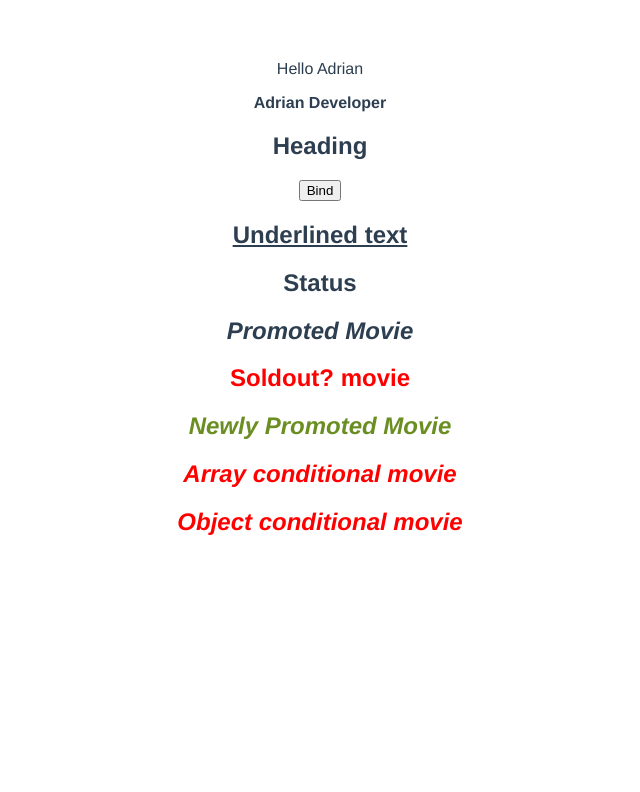
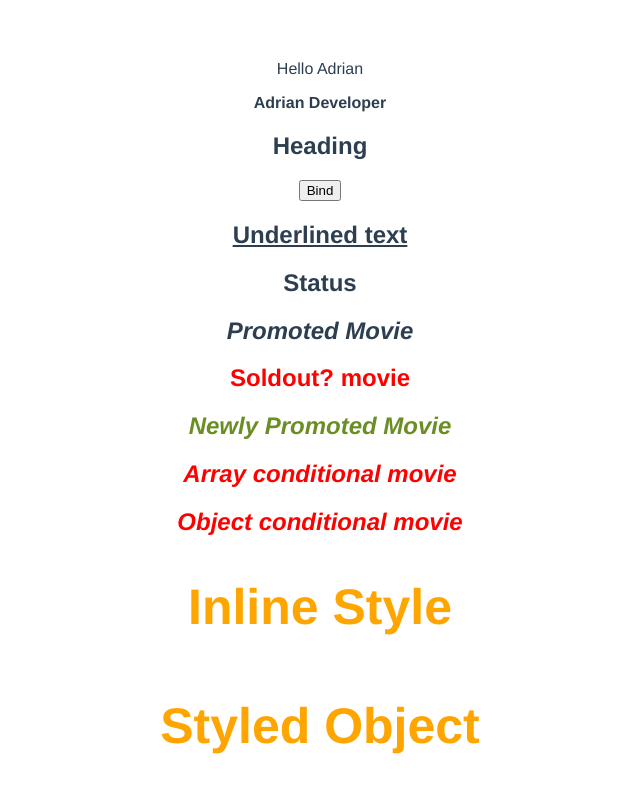
Before and after one commit to adrianhm13/learning-vue3, a Vue app in the folder hello-world/: page / in a window 1280 px wide. Shown: the top 792 px of the page, without its empty margins (320-960 px from the left). Built offline with nearby package versions, Linux system fonts and the light colour scheme.

Commit message:
Binding Styles

```diff
--- a/hello-world/src/App.vue
+++ b/hello-world/src/App.vue
@@ -23,6 +23,15 @@
     >
       Object conditional movie
     </h2>
+    <h2
+      v-bind:style="{
+        color: highlightColor,
+        fontSize: headerSize + 'px',
+      }"
+    >
+      Inline Style
+    </h2>
+    <h2 v-bind:style="headerStyleObject">Styled Object</h2>
   </div>
 </template>
 
@@ -39,6 +48,13 @@ export default {
       status: "success",
       isPromoted: true,
       isSoldOut: true,
+      highlightColor: "orange",
+      headerSize: 50,
+      headerStyleObject: {
+        color: "orange",
+        fontSize: "50px",
+        padding: "20px",
+      },
     };
   },
 };
```
Also changed, not shown: 1 other file (tests, documents, lock files or other folders).
